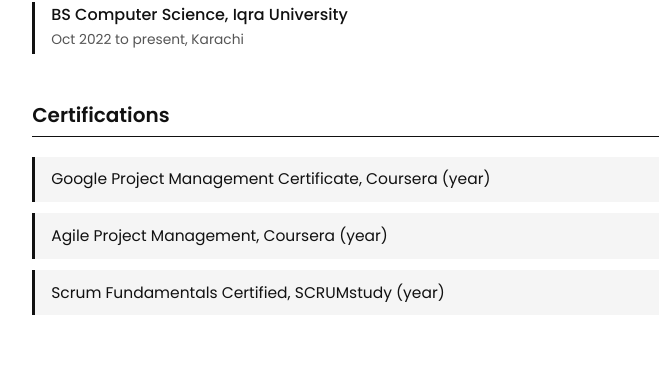
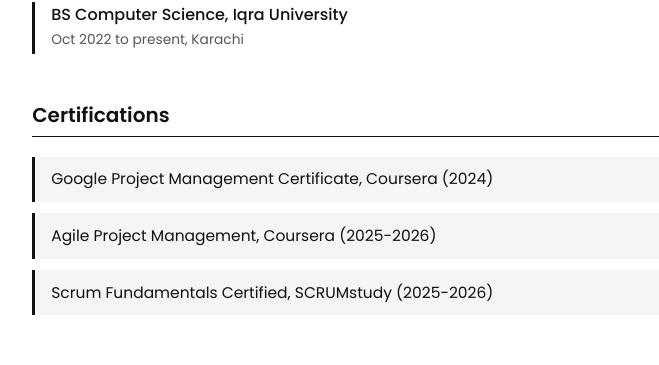
Before and after one commit to Saboor-Ali25/Saboor-Ali25.github.io, a plain HTML site: page index.html in a window 1280 px wide. Shown: the part 2122-2487 px from the top of the page, without its empty margins (409-1068 px from the left). Drawn offline with Linux system fonts and the light colour scheme.

Commit message:
Update certification years in index.html

```diff
--- a/index.html
+++ b/index.html
@@ -96,9 +96,9 @@
       <h2>Certifications</h2>
       <!-- Placeholders: replace with your real certificates before submitting -->
       <ul class="plain">
-        <li>Google Project Management Certificate, Coursera (year)</li>
-        <li>Agile Project Management, Coursera (year)</li>
-        <li>Scrum Fundamentals Certified, SCRUMstudy (year)</li>
+        <li>Google Project Management Certificate, Coursera (2024)</li>
+        <li>Agile Project Management, Coursera (2025-2026)</li>
+        <li>Scrum Fundamentals Certified, SCRUMstudy (2025-2026)</li>
       </ul>
     </section>
 
```
